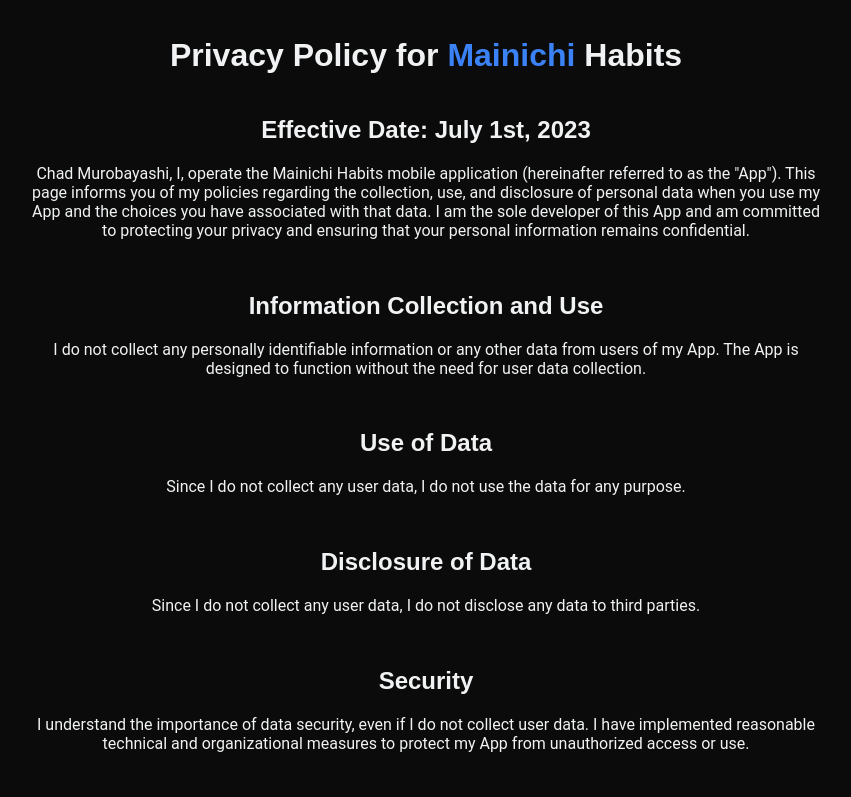
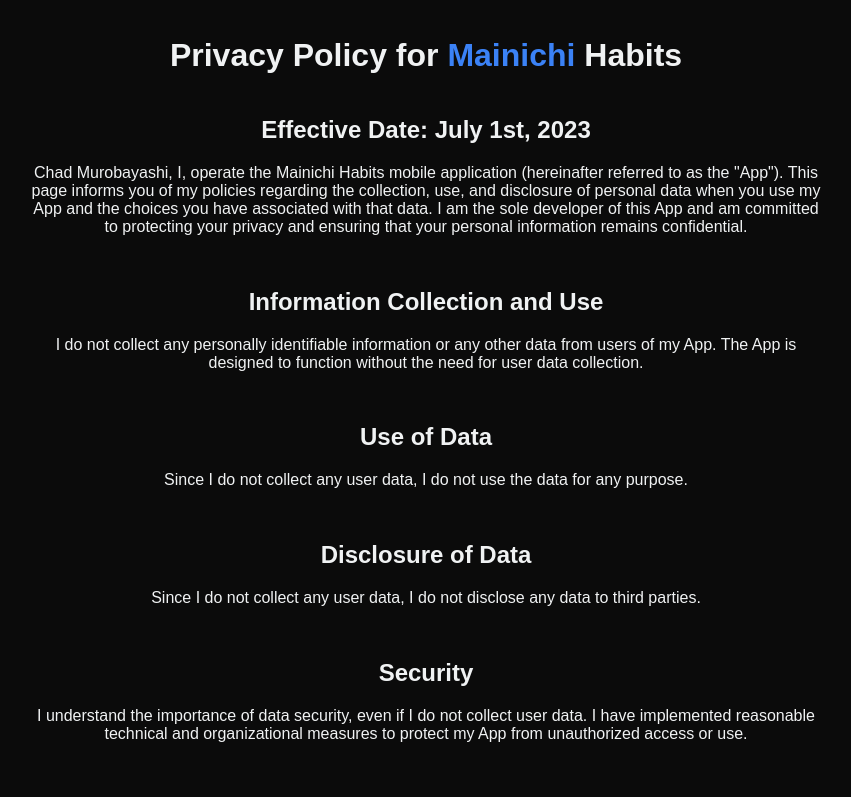
Before and after one commit to chadmuro/mainichi-habits-landing, a SvelteKit app: page /privacy in a window 1280 px wide. Shown: the top 797 px of the page, without its empty margins (214-1065 px from the left). Built offline with nearby package versions, Linux system fonts and the light colour scheme.

Commit message:
feat: Update global list style css

```diff
--- a/src/routes/+layout.svelte
+++ b/src/routes/+layout.svelte
@@ -54,5 +54,6 @@
 		gap: 25px;
 		padding: 0px;
 		margin: 0px;
+		list-style: none;
 	}
 </style>
--- a/src/routes/privacy/+page.svelte
+++ b/src/routes/privacy/+page.svelte
@@ -54,7 +54,6 @@
 <style>
 	p {
 		width: 100%;
-		font-family: 'Roboto', sans-serif;
 		margin-top: 0;
 		padding-bottom: 16px;
 	}
--- a/src/routes/styles.css
+++ b/src/routes/styles.css
@@ -19,10 +19,6 @@
   color: var(--primary);
 }
 
-ul {
-  list-style: none;
-}
-
 a {
   color: var(--primary);
   text-decoration: none;
```
